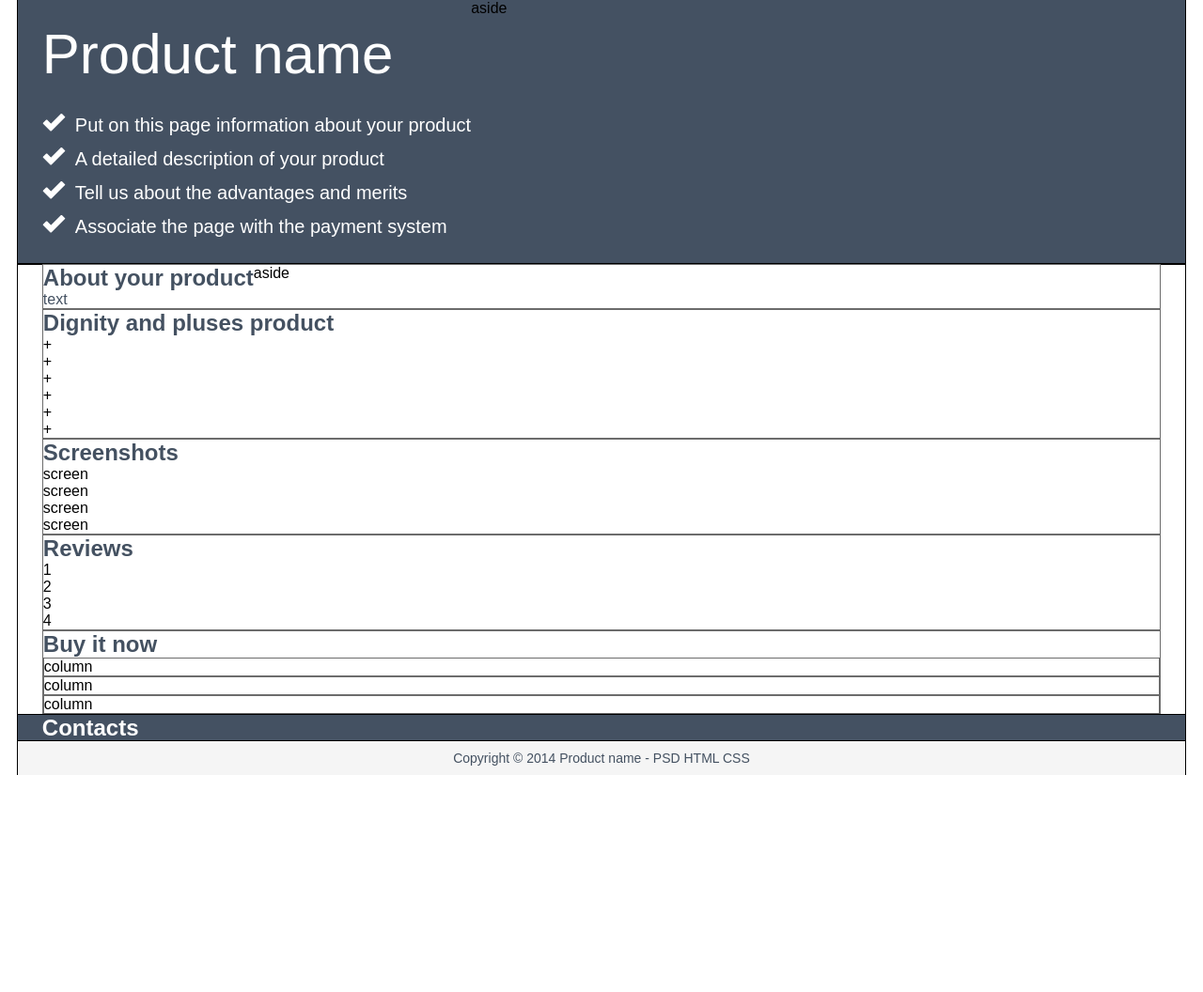
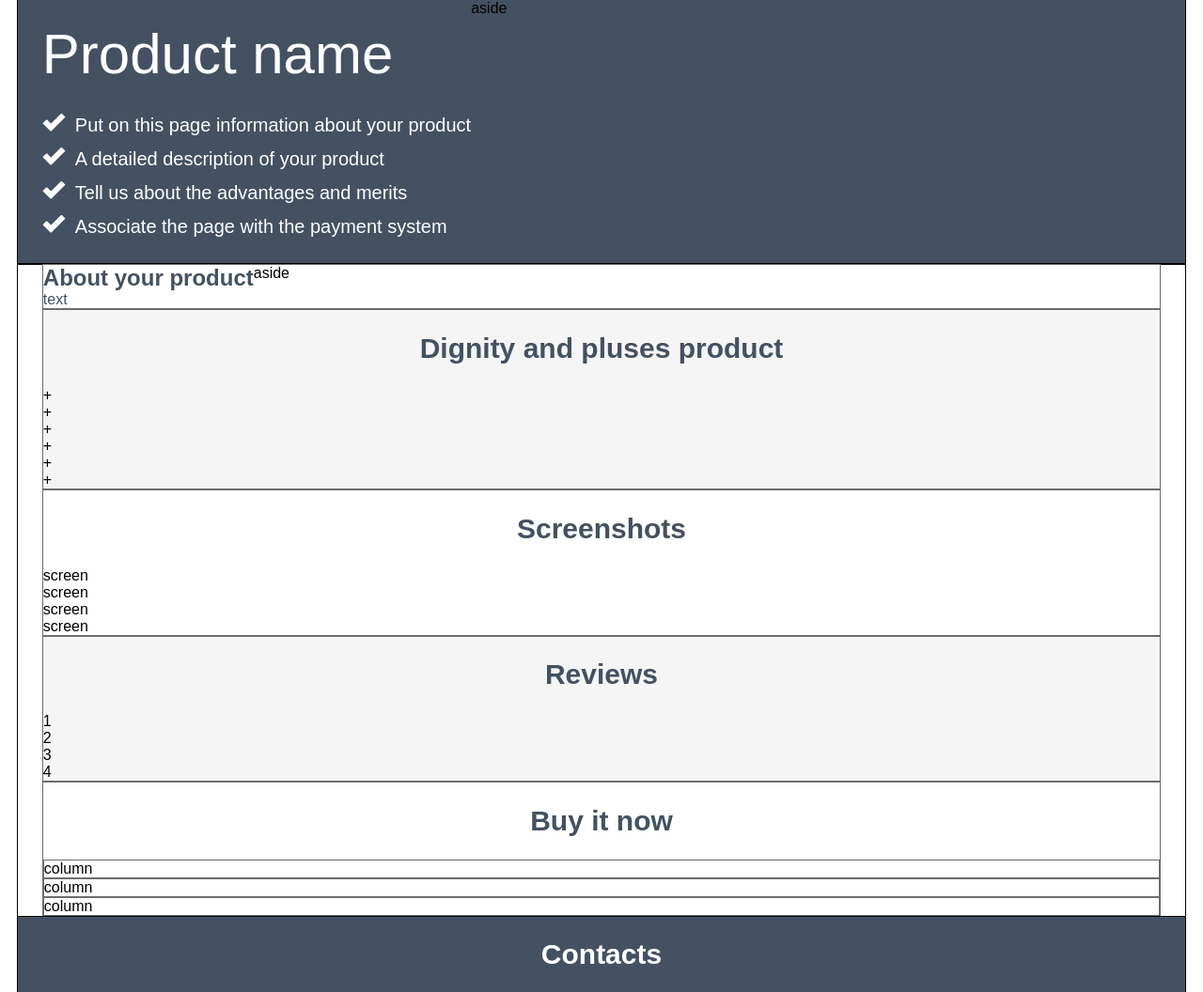
Before and after one commit to NataSamoilova/html5_homework, a plain HTML site: page index.html in a window 1280 px wide. Shown: the top 1056 px of the page at 94% size. Before the commit the page ends 825 px from the top, so only its background shows below. Drawn offline with Linux system fonts and the light colour scheme.

Commit message:
added h2 styles

```diff
--- a/index.html
+++ b/index.html
@@ -43,7 +43,7 @@
             </div>
 
             <div class="quality-wrapper">
-                <h2>Dignity and pluses product</h2>
+                <h2 class="h2-center">Dignity and pluses product</h2>
                 <section>+</section>
                 <section>+</section>
                 <section>+</section>
@@ -53,7 +53,7 @@
             </div>
 
             <div class="screenshot-wrapper">
-                <h2>Screenshots</h2>
+                <h2 class="h2-center">Screenshots</h2>
                 <section>screen</section>
                 <section>screen</section>
                 <section>screen</section>
@@ -61,7 +61,7 @@
             </div>
 
             <div class="reviews-wrapper">
-                <h2>Reviews</h2>
+                <h2 class="h2-center">Reviews</h2>
                 <article>1</article>
                 <article>2</article>
                 <article>3</article>
@@ -69,7 +69,7 @@
             </div>
 
             <div class="buyIt-wrapper ">
-                <h2>Buy it now</h2>
+                <h2 class="h2-center">Buy it now</h2>
                 <div>column</div>
                 <div>column</div>
                 <div>column</div>
@@ -79,7 +79,7 @@
 
 
         <footer class="padding-side">
-                <h2>Contacts</h2>
+                <h2 class="h2-center">Contacts</h2>
         </footer>
 
         <footer class="footer-copyright padding-side">
--- a/style.less
+++ b/style.less
@@ -81,7 +81,6 @@ header {
 }
 
 .main {
-
   h2,
   p {
     color: #445161;
@@ -94,7 +93,19 @@ header {
   }
 }
 
+.main{
+  .quality-wrapper,
+  .reviews-wrapper{
+    background-color: #f5f5f5;
+  }
+}
 
+.h2-center{
+  text-align: center;
+  margin-top: 2%;
+  margin-bottom: 2%;
+  font-size: 30px;
+}
 
 .footer-copyright {
   background-color: #f5f5f5;
```
Also changed, not shown: img/plus_icon.png (added), style.css, 1 other file.
